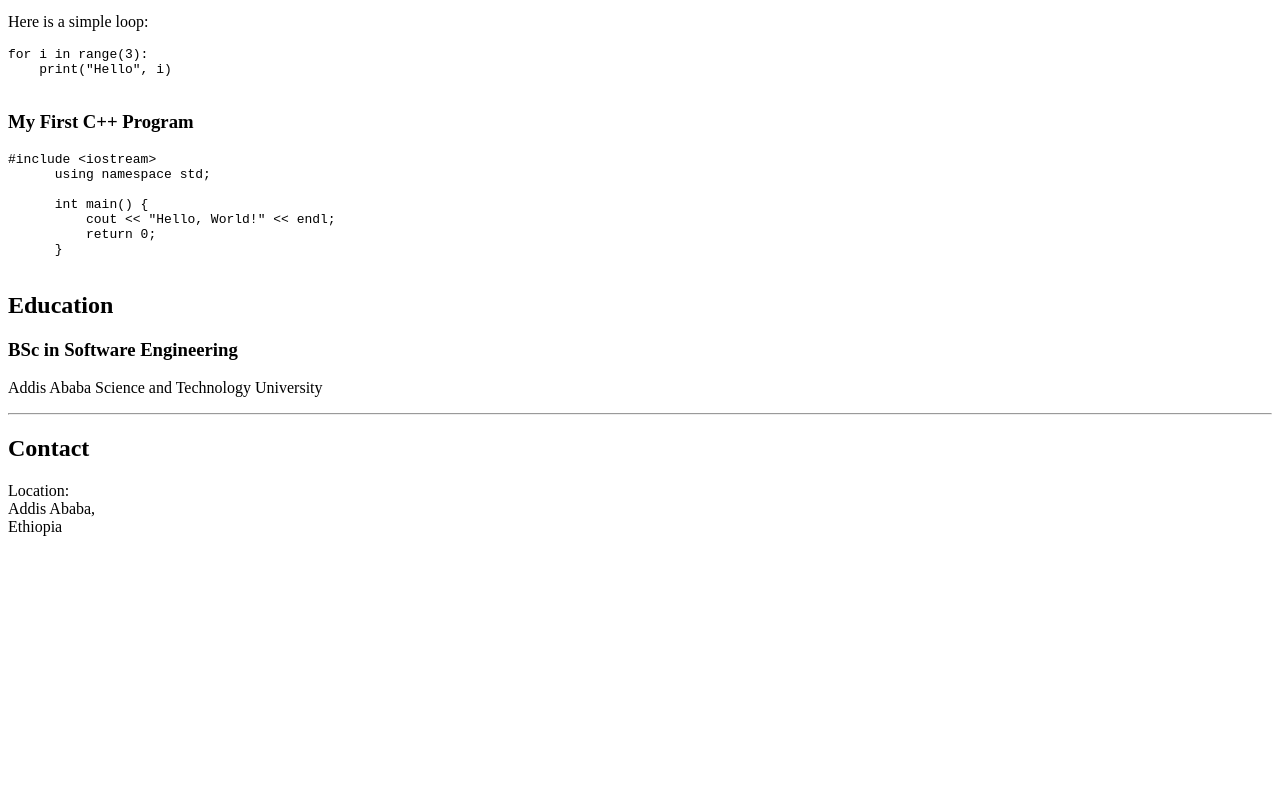
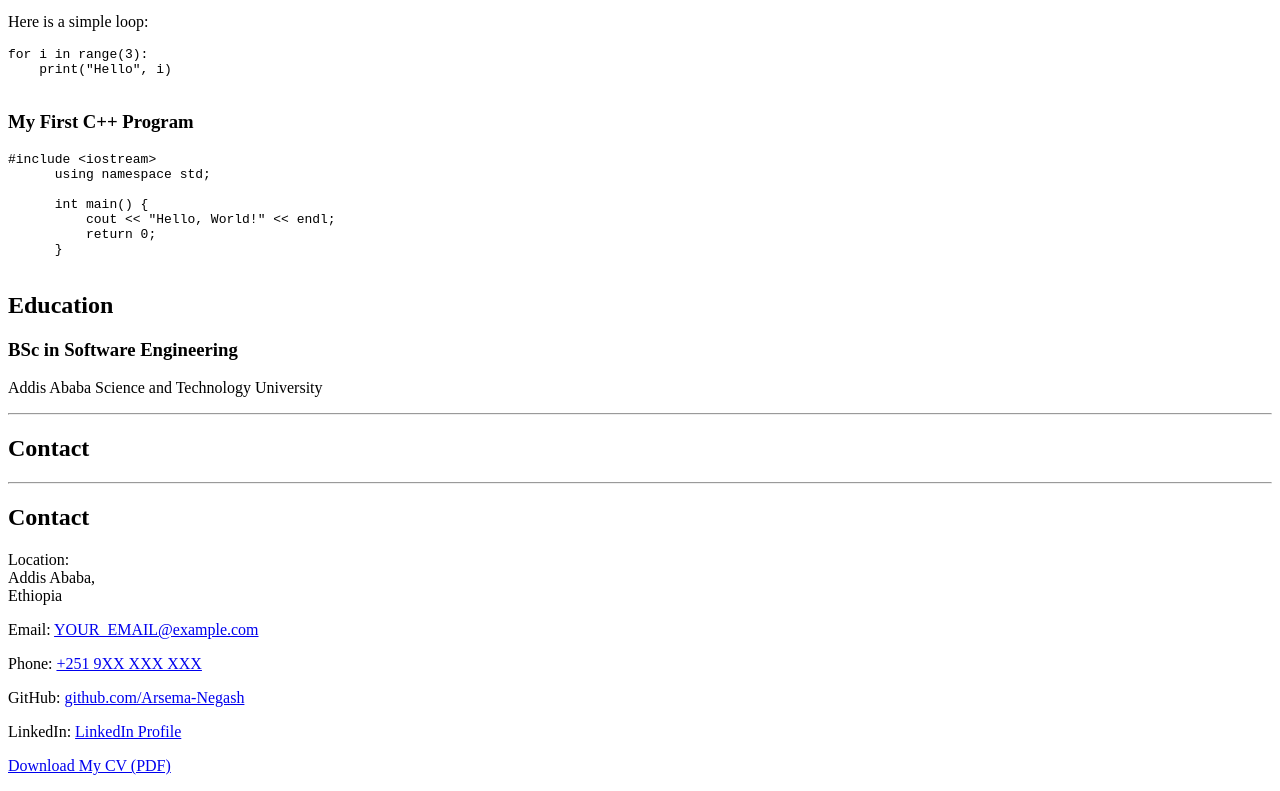
Before and after one commit to Arsema-Negash/portfolio, a plain HTML site: page index.html in a window 1280 px wide. Shown: the part 977-1768 px from the top of the page. Before the commit the page ends 1529 px from the top, so only its background shows below. Drawn offline with Linux system fonts and the light colour scheme.

Commit message:
replaced contacts with new ones

```diff
--- a/index.html
+++ b/index.html
@@ -109,7 +109,43 @@
     <hr />
 
     <h2 id="contact">Contact</h2>
-    <!-- email here -->
-    <p>Location:<br />Addis Ababa,<br />Ethiopia</p>
+
+    <hr>
+    <h2 id="contact">Contact</h2>
+
+    <p>Location:<br>
+    Addis Ababa,<br>
+    Ethiopia</p>
+
+    <p>Email:
+        <a href="mailto:YOUR_EMAIL@example.com">
+            YOUR_EMAIL@example.com
+        </a>
+    </p>
+
+    <p>Phone:
+        <a href="tel:+2519XXXXXXXX">
+            +251 9XX XXX XXX
+        </a>
+    </p>
+
+    <p>GitHub:
+        <a href="https://github.com/Arsema-Negash">
+            github.com/Arsema-Negash
+        </a>
+    </p>
+
+    <p>LinkedIn:
+        <a href="https://www.linkedin.com/in/arsema-negash-b2a506391">
+            LinkedIn Profile
+        </a>
+    </p>
+
+    <p>
+        <a href="files/cv.pdf" download>
+            Download My CV (PDF)
+        </a>
+    </p>
+
   </body>
 </html>
```
